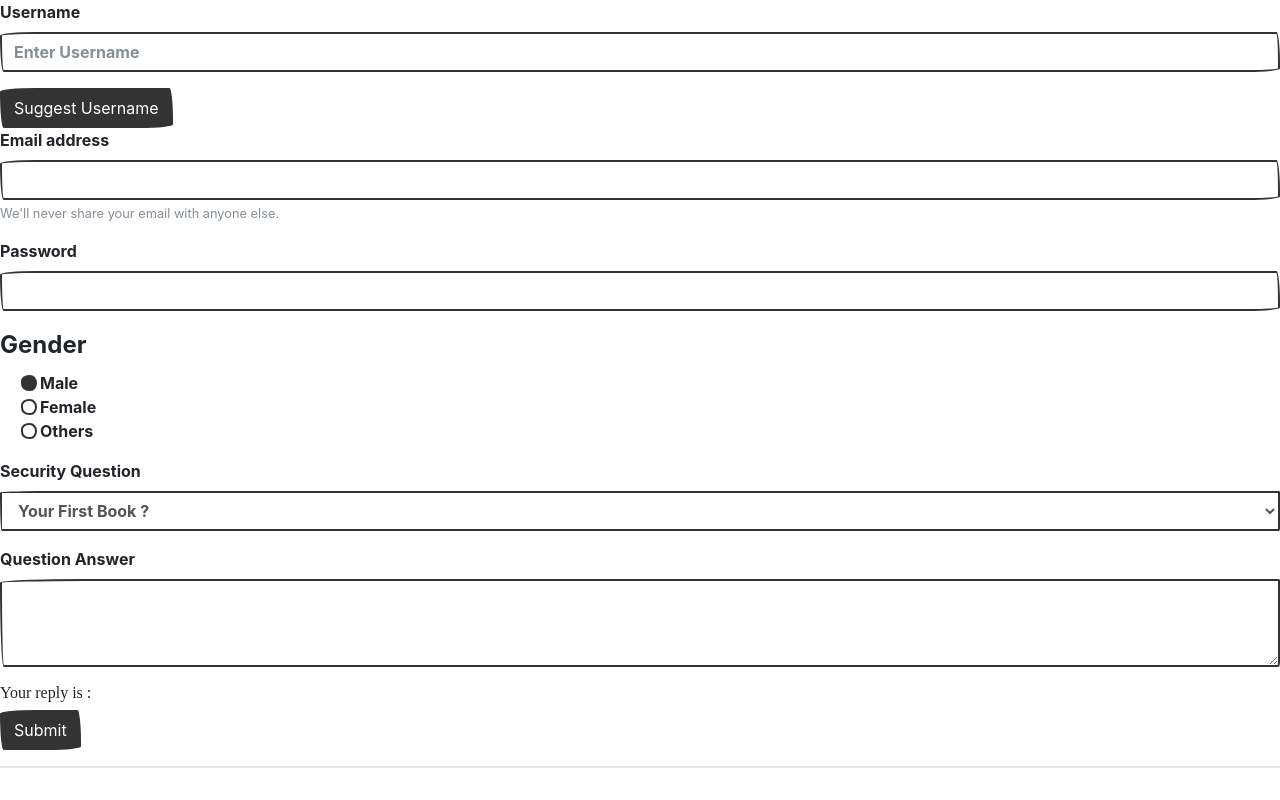
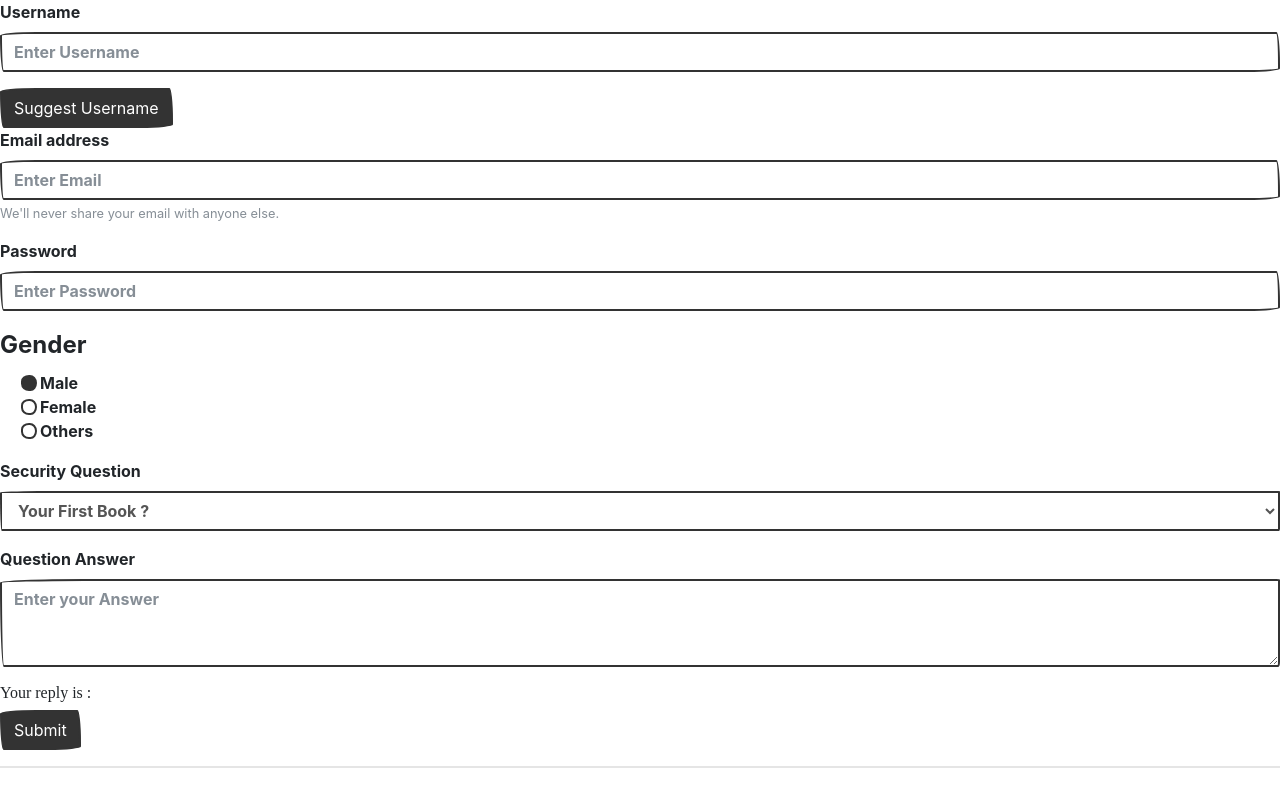
Before and after one commit to PranavSaiyan/pranavangular-reactiveforms, an Angular app: page / in a window 1280 px wide. Built offline with nearby package versions, Linux system fonts and the light colour scheme; a web font is replaced by a local one.

Commit message:
1 file modified

```diff
--- a/src/app/app.component.html
+++ b/src/app/app.component.html
@@ -7,14 +7,14 @@
     <button type="button" class="btn btn-primary" >Suggest Username</button>
     <div class="form-group">
       <label for="exampleInputEmail1">Email address</label>
-      <input type="email" class="form-control" id="exampleInputEmail1" aria-describedby="emailHelp" formControlName="email">
+      <input type="email" class="form-control" id="exampleInputEmail1" aria-describedby="emailHelp" formControlName="email" placeholder="Enter Email">
 
       <small id="emailHelp" class="form-text text-muted">We'll never share your email with anyone else.</small>
       <span class="help-block" *ngIf="warn">Please enter a valid value</span>
     </div>
     <div class="form-group">
       <label for="exampleInputPassword1">Password</label>
-      <input type="password" class="form-control" id="exampleInputPassword1" formControlName="password" >
+      <input type="password" class="form-control" id="exampleInputPassword1" formControlName="password" placeholder="Enter Password">
     </div>
      <fieldset class="form-group">
       <legend>Gender</legend>
@@ -34,7 +34,7 @@
     </div>
     <div class="form-group">
       <label for="exampleTextarea">Question Answer</label>
-      <textarea class="form-control" formControlName="answer" rows="3" ></textarea>
+      <textarea class="form-control" formControlName="answer" rows="3" placeholder="Enter your Answer" ></textarea>
     </div>
     <h6>Your reply is : {{ answer }}</h6>
     <button type="submit" class="btn btn-primary" >Submit</button>
```
